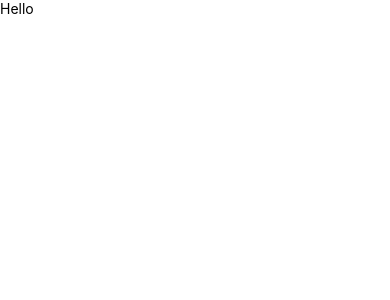
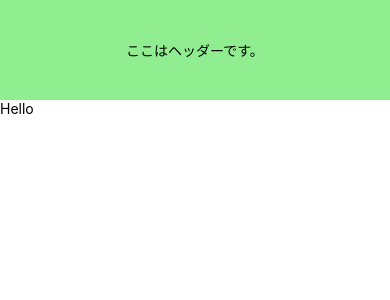
Before and after one commit to AatsuTakahashi/WorkoutNavigator, a React Native app: screen / in a window 390 px wide. Shown: the top 300 px of the page. Built offline with nearby package versions, Linux system fonts and the light colour scheme.

Commit message:
[add]: headerコンポーネントを作成し、仮のスタイルを当てた

```diff
--- a/App.tsx
+++ b/App.tsx
@@ -1,13 +1,20 @@
 import { StatusBar } from 'expo-status-bar';
-import { View } from 'react-native';
+import { StyleSheet, View } from 'react-native';
 import Home from './src/App';
 import { Header } from './src/components/molecules/header/header';
 
 export default function App() {
   return (
-    <View>
+    <View style={styles.main}>
+      <Header />
       <Home />
       <StatusBar style='auto' />
     </View>
   );
 }
+
+const styles = StyleSheet.create({
+  main: {
+    flex: 1,
+  },
+});
--- /dev/null
+++ b/src/components/molecules/header/header.module.tsx
@@ -0,0 +1,12 @@
+import { StyleSheet } from 'react-native';
+
+export const headerStyles = StyleSheet.create({
+  header: {
+    height: 100,
+    width: '100%',
+    alignItems: 'center',
+    justifyContent: 'center',
+    //将来的には#FFFFFFにしたい。
+    backgroundColor: '#90EE90',
+  },
+});
--- /dev/null
+++ b/src/components/molecules/header/header.tsx
@@ -0,0 +1,13 @@
+import React from 'react';
+import { Text, View } from 'react-native';
+import { headerStyles } from './header.module';
+
+export const Header = () => {
+  return (
+    <View style={headerStyles.header}>
+      <View>
+        <Text>ここはヘッダーです。</Text>
+      </View>
+    </View>
+  );
+};
```
